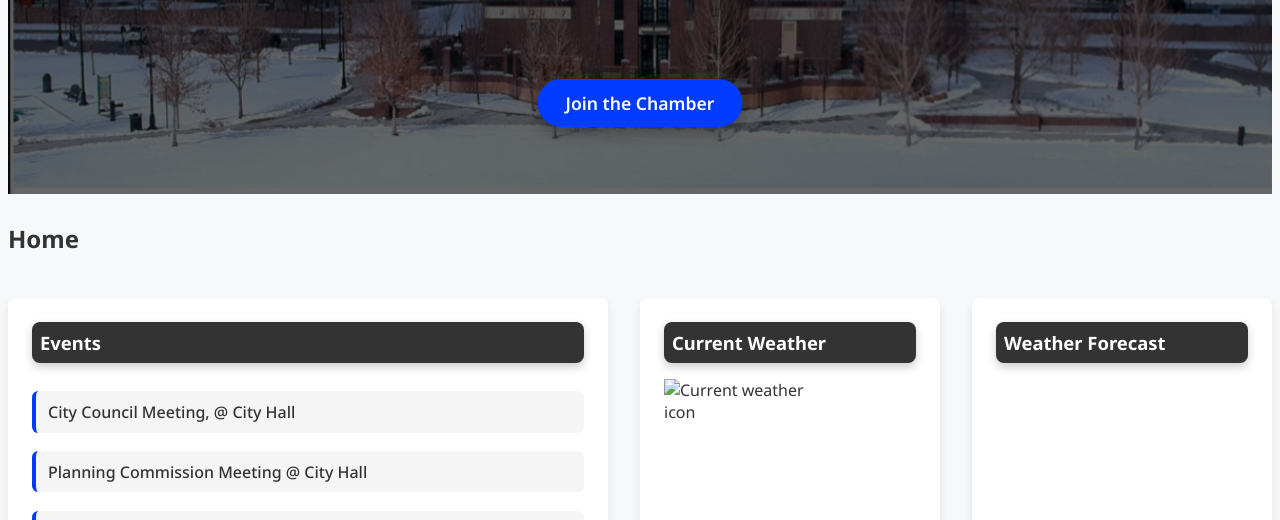
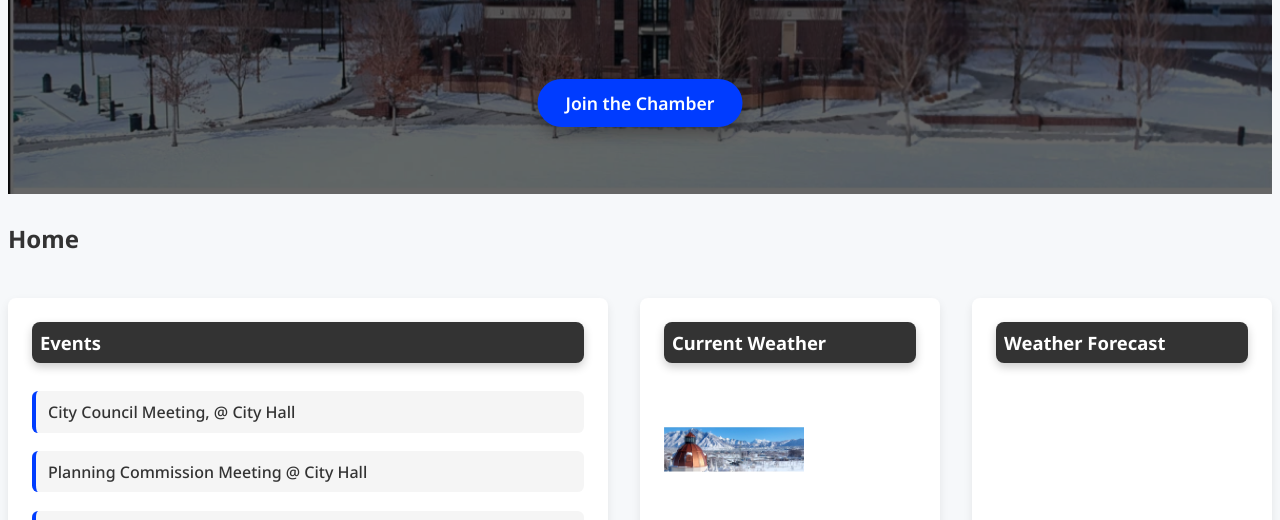
Before and after one commit to jaauger/wdd231, a plain HTML site: page chamber/index.html in a window 1280 px wide. Shown: the part 280-800 px from the top of the page. Drawn offline with Linux system fonts and the light colour scheme; no server answers.

Commit message:
Lighthouse report update

```diff
--- a/chamber/index.html
+++ b/chamber/index.html
@@ -61,7 +61,7 @@
         <p class="tagline"></p>
         <img
           id="hero-image"
-          src="images/riverton-winter-1.png"
+          src="images/riverton-winter-1-sm.webp"
           alt="Riverton City"
         >
         <p class="description"></p>
@@ -84,7 +84,7 @@
                 <div class="weather-icon-row">
                     <img
                   id="weather-icon"
-                  src="images/weather-placeholder.png"
+                  src="images/riverton-winter-1-sm.webp"
                   alt="Current weather icon"
                 >
 
--- a/chamber/scripts/weather.js
+++ b/chamber/scripts/weather.js
@@ -17,7 +17,7 @@ async function apiFetchWeather() {
     const response = await fetch(wdurl);
     if (response.ok) {
       const data = await response.json();
-      console.log(data); // testing only
+      //console.log(data); // testing only
       displayWeatherResults(data); // uncomment when ready
     } else {
         throw Error(await response.text());
@@ -33,7 +33,7 @@ async function apiFetchForecast() {
     const response = await fetch(wfurl);
     if (response.ok) {
       const data = await response.json();
-      console.log(data); // testing only
+      //console.log(data); // testing only
       displayForecastResults(data); // uncomment when ready
     } else {
       throw Error(await response.text());
@@ -46,7 +46,7 @@ async function apiFetchForecast() {
 apiFetchWeather();
 apiFetchForecast();
 
-const sunriseMT = sunriseUTC.toLocaleTimeString('en-US', { timeZone: 'America/Denver' });
+//const sunriseMT = sunriseUTC.toLocaleTimeString('en-US', { timeZone: 'America/Denver' });
 
 function displayWeatherResults(data) {
   currentTemp.innerHTML = `${Math.round(data.main.temp)}&deg;F`;
```
